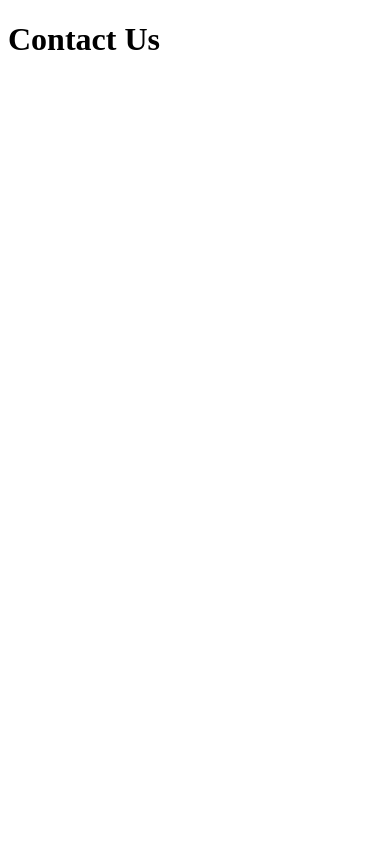
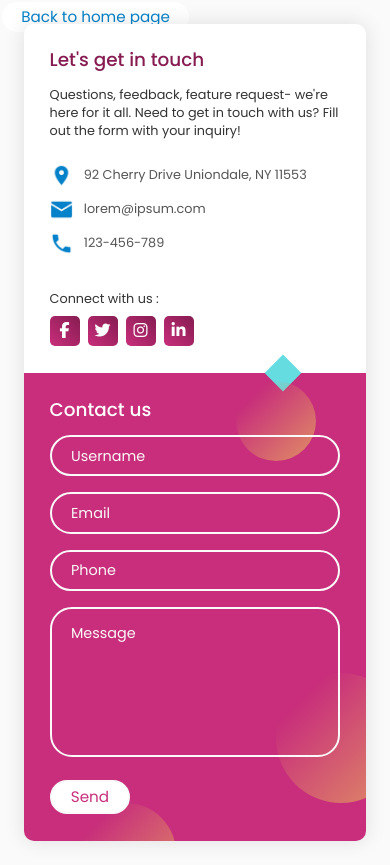
Before and after one commit to codertoday/handiworld.github.io, a Flask app: page /contactus in a window 390 px wide. Before the commit the page is almost empty. Before the commit the page ends 50 px from the top, so only its background shows below. Run offline with Flask 2, Linux system fonts and the light colour scheme; some libraries are stand-ins or nearby versions.

Commit message:
contactus done

```diff
--- a/website/static/styles/contactus.css
+++ b/website/static/styles/contactus.css
@@ -0,0 +1,417 @@
+@import url("https://fonts.googleapis.com/css2?family=Poppins:wght@100;200;300;400;500;600;700;800&display=swap");
+
+* {
+  margin: 0;
+  padding: 0;
+  box-sizing: border-box;
+}
+
+body,
+input,
+textarea {
+  font-family: "Poppins", sans-serif;
+}
+
+.container {
+  position: relative;
+  width: 100%;
+  min-height: 100vh;
+  padding: 2rem;
+  background-color: #fafafa;
+  overflow: hidden;
+  display: flex;
+  align-items: center;
+  justify-content: center;
+}
+
+.form {
+  width: 1100px;
+  max-width: 820px;
+  background-color: #fff;
+  border-radius: 10px;
+  box-shadow: 0 0 20px 1px rgba(0, 0, 0, 0.1);
+  z-index: 1000;
+  overflow: hidden;
+  display: grid;
+  grid-template-columns: repeat(2, 1fr);
+}
+
+.contact-form {
+  background-color: #c82e7b;
+  position: relative;
+}
+
+.circle {
+  border-radius: 50%;
+  background: linear-gradient(135deg, transparent 20%, #e08f64);
+  position: absolute;
+}
+
+.circle.one {
+  width: 130px;
+  height: 130px;
+  top: 300px;
+  right: -40px;
+}
+
+.circle.two {
+  width: 80px;
+  height: 80px;
+  top: 8px;
+  right: 50px;
+}
+.circle.three {
+    width: 100px;
+    height: 100px;
+    top: 430px;
+    right: 190px;
+  }
+
+.contact-form:before {
+  content: "";
+  position: absolute;
+  width: 26px;
+  height: 26px;
+  background-color: #64dce0;
+  transform: rotate(45deg);
+  top: 50px;
+  left: -13px;
+}
+
+form {
+  padding: 2.3rem 2.2rem;
+  z-index: 10;
+  overflow: hidden;
+  position: relative;
+}
+
+.title {
+  color: #fff;
+  font-weight: 500;
+  font-size: 1.5rem;
+  line-height: 1;
+  margin-bottom: 0.7rem;
+}
+
+.input-container {
+  position: relative;
+  margin: 1rem 0;
+}
+
+.input {
+  width: 100%;
+  outline: none;
+  border: 2px solid #fafafa;
+  background: none;
+  padding: 0.6rem 1.2rem;
+  color: #fff;
+  font-weight: 500;
+  font-size: 0.95rem;
+  letter-spacing: 0.5px;
+  border-radius: 25px;
+  transition: 0.3s;
+}
+
+textarea.input {
+  padding: 0.8rem 1.2rem;
+  min-height: 150px;
+  border-radius: 22px;
+  resize: none;
+  overflow-y: auto;
+}
+
+.input-container label {
+  position: absolute;
+  top: 50%;
+  left: 15px;
+  transform: translateY(-50%);
+  padding: 0 0.4rem;
+  color: #fafafa;
+  font-size: 0.9rem;
+  font-weight: 400;
+  pointer-events: none;
+  z-index: 1000;
+  transition: 0.5s;
+}
+
+.input-container.textarea label {
+  top: 1rem;
+  transform: translateY(0);
+}
+
+.btn {
+  padding: 0.6rem 1.3rem;
+  background-color: #fff;
+  border: 2px solid #fafafa;
+  font-size: 0.95rem;
+  color: #c82e7b;
+  line-height: 1;
+  border-radius: 25px;
+  outline: none;
+  cursor: pointer;
+  transition: 0.3s;
+  margin: 0;
+}
+
+.btn:hover {
+  background-color: transparent;
+  color: #fff;
+}
+
+.input-container span {
+  position: absolute;
+  top: 0;
+  left: 25px;
+  transform: translateY(-50%);
+  font-size: 0.8rem;
+  padding: 0 0.4rem;
+  color: transparent;
+  pointer-events: none;
+  z-index: 500;
+}
+
+.input-container span:before,
+.input-container span:after {
+  content: "";
+  position: absolute;
+  width: 10%;
+  opacity: 0;
+  transition: 0.3s;
+  height: 5px;
+  background-color: #64dce0;
+  top: 50%;
+  transform: translateY(-50%);
+}
+
+.input-container span:before {
+  left: 50%;
+}
+
+.input-container span:after {
+  right: 50%;
+}
+
+.input-container.focus label {
+  top: 0;
+  transform: translateY(-50%);
+  left: 25px;
+  font-size: 0.8rem;
+}
+
+.input-container.focus span:before,
+.input-container.focus span:after {
+  width: 50%;
+  opacity: 1;
+}
+
+.contact-info {
+  padding: 2.3rem 2.2rem;
+  position: relative;
+}
+
+.contact-info .title {
+  color: #861c51;
+}
+
+.text {
+  color: #333;
+  margin: 1.5rem 0 2rem 0;
+}
+
+.information {
+  display: flex;
+  color: #555;
+  margin: 0.7rem 0;
+  align-items: center;
+  font-size: 0.95rem;
+}
+
+.icon {
+  width: 28px;
+  margin-right: 0.7rem;
+}
+
+.social-media {
+  padding: 2rem 0 0 0;
+}
+
+.social-media p {
+  color: #333;
+}
+
+.social-icons {
+  display: flex;
+  margin-top: 0.5rem;
+}
+
+.social-icons a {
+  width: 35px;
+  height: 35px;
+  border-radius: 5px;
+  background: linear-gradient(45deg, #c82e7b, #861c51);
+  color: #fff;
+  text-align: center;
+  line-height: 35px;
+  margin-right: 0.5rem;
+  transition: 0.3s;
+}
+
+.social-icons a:hover {
+  transform: scale(1.05);
+}
+
+.contact-info:before {
+  content: "";
+  position: absolute;
+  width: 110px;
+  height: 100px;
+  border: 22px solid #d5488f;
+  border-radius: 50%;
+  bottom: -77px;
+  right: 50px;
+  opacity: 0.3;
+}
+
+.big-circle {
+  position: absolute;
+  width: 500px;
+  height: 500px;
+  border-radius: 50%;
+  /* background: linear-gradient(180deg, rgba(75, 196, 144, 0.84) 0%, #c736ad 100%); */
+  background: -webkit-linear-gradient(to right,#833AB4, #c82e7b,  #fcb045);
+  background: linear-gradient(to right, #833AB4, #c82e7b, #fcb045);
+  bottom: 50%;
+  right: 50%;
+  transform: translate(-40%, 38%);
+}
+
+.big-circle:after {
+  content: "";
+  position: absolute;
+  width: 360px;
+  height: 360px;
+  background-color: #fafafa;
+  border-radius: 50%;
+  top: calc(50% - 180px);
+  left: calc(50% - 180px);
+}
+
+.square {
+  position: absolute;
+  height: 400px;
+  top: 50%;
+  left: 50%;
+  transform: translate(181%, 11%);
+  opacity: 0.2;
+}
+
+@media (max-width: 850px) {
+  .form {
+    grid-template-columns: 1fr;
+  }
+
+  .contact-info:before {
+    bottom: initial;
+    top: -75px;
+    right: 65px;
+    transform: scale(0.95);
+  }
+
+  .contact-form:before {
+    top: -13px;
+    left: initial;
+    right: 70px;
+  }
+
+  .square {
+    transform: translate(140%, 43%);
+    height: 350px;
+  }
+
+  .big-circle {
+    bottom: 75%;
+    transform: scale(0.9) translate(-40%, 30%);
+    right: 50%;
+  }
+
+  .text {
+    margin: 1rem 0 1.5rem 0;
+  }
+
+  .social-media {
+    padding: 1.5rem 0 0 0;
+  }
+}
+
+@media (max-width: 480px) {
+  .container {
+    padding: 1.5rem;
+  }
+
+  .contact-info:before {
+    display: none;
+  }
+
+  .square,
+  .big-circle {
+    display: none;
+  }
+
+  form,
+  .contact-info {
+    padding: 1.7rem 1.6rem;
+  }
+
+  .text,
+  .information,
+  .social-media p {
+    font-size: 0.8rem;
+  }
+
+  .title {
+    font-size: 1.15rem;
+  }
+
+  .social-icons a {
+    width: 30px;
+    height: 30px;
+    line-height: 30px;
+  }
+
+  .icon {
+    width: 23px;
+  }
+
+  .input {
+    padding: 0.45rem 1.2rem;
+  }
+
+  .btn {
+    padding: 0.45rem 1.2rem;
+  }
+}
+
+.Hbtn {
+  position: absolute;
+  left: 0;
+  top: 0;
+
+  font-size: 30px;
+  padding: 0.45rem 1.2rem;
+  background-color: rgb(255, 255, 255);
+  border: 2px solid #fafafa;
+  font-size: 0.95rem;
+  color: #0582C9;
+  line-height: 1;
+  border-radius: 25px;
+  outline: none;
+  cursor: pointer;
+  transition: 0.3s;
+  margin: 0;
+  text-decoration: none;
+}
+.Hbtn:hover {
+  background-color: rgb(157, 227, 240);
+  color: black;
+  text-decoration: none;
+}
--- a/website/static/styles/homeimg.css
+++ b/website/static/styles/homeimg.css
@@ -4,7 +4,7 @@
 
   body {
     margin: 0;
-    background: linear-gradient(180deg, rgba(176, 231, 246, 0.84) 0%, #c6eaff 100%);
+    background: linear-gradient(180deg, rgb(0, 0, 0) 100%, #130f40 100%);
     height: 100vh;
   }
 
--- a/website/templates/contactus.html
+++ b/website/templates/contactus.html
@@ -2,7 +2,7 @@
 <!--[if lt IE 7]>      <html class="no-js lt-ie9 lt-ie8 lt-ie7"> <![endif]-->
 <!--[if IE 7]>         <html class="no-js lt-ie9 lt-ie8"> <![endif]-->
 <!--[if IE 8]>         <html class="no-js lt-ie9"> <![endif]-->
-<!--[if gt IE 8]>      <html class="no-js"> <!--<![endif]-->
+<!--[if gt IE 8]>      <html class="no-js"> <<![endif]-->
 <html>
     <head>
         <meta charset="utf-8">
@@ -10,13 +10,98 @@
         <title>Contact Us</title>
         <meta name="description" content="">
         <meta name="viewport" content="width=device-width, initial-scale=1">
-        <link rel="stylesheet" href="/website/static/styles/contactus.css">
+        <!-- <link rel="stylesheet" href="/website/static\styles/contactus.css"> -->
+        <script
+         src="https://kit.fontawesome.com/64d58efce2.js"
+        crossorigin="anonymous"
+        ></script>
+        <link rel="stylesheet" href="{{ url_for('static',filename='styles/contactus.css') }}" />
+
     </head>
     <body>
         <!--[if lt IE 7]>
             <p class="browsehappy">You are using an <strong>outdated</strong> browser. Please <a href="#">upgrade your browser</a> to improve your experience.</p>
         <![endif]-->
-        <h1>Contact Us</h1>
+
+        <div class="container">
+            <span class="big-circle"></span>
+            <img src="img/shape.png" class="square" alt="" />
+            <div class="form">
+              <div class="contact-info">
+                <h3 class="title">Let's get in touch</h3>
+                <p class="text">
+                  Questions, feedback, feature request- we're here for it all.
+                  Need to get in touch with us? Fill out the form with your inquiry!
+                </p>
+
+                <div class="info">
+                  <div class="information">
+                    <img src="location.png" class="icon" alt="" />
+                    <p>92 Cherry Drive Uniondale, NY 11553</p>
+                  </div>
+                  <div class="information">
+                    <img src="email.png" class="icon" alt="" />
+                    <p>lorem@ipsum.com</p>
+                  </div>
+                  <div class="information">
+                    <img src="call.png" class="icon" alt="" />
+                    <p>123-456-789</p>
+                  </div>
+                </div>
+
+                <div class="social-media">
+                  <p>Connect with us :</p>
+                  <div class="social-icons">
+                    <a href="#">
+                      <i class="fab fa-facebook-f"></i>
+                    </a>
+                    <a href="#">
+                      <i class="fab fa-twitter"></i>
+                    </a>
+                    <a href="#">
+                      <i class="fab fa-instagram"></i>
+                    </a>
+                    <a href="#">
+                      <i class="fab fa-linkedin-in"></i>
+                    </a>
+                  </div>
+                </div>
+              </div>
+
+              <div class="contact-form">
+                <span class="circle one"></span>
+                <span class="circle two"></span>
+                <span class="circle three"></span>
+
+                <form action="index.html" autocomplete="off">
+                  <h3 class="title">Contact us</h3>
+                  <div class="input-container">
+                    <input type="text" name="name" class="input" />
+                    <label for="">Username</label>
+                    <span>Username</span>
+                  </div>
+                  <div class="input-container">
+                    <input type="email" name="email" class="input" />
+                    <label for="">Email</label>
+                    <span>Email</span>
+                  </div>
+                  <div class="input-container">
+                    <input type="tel" name="phone" class="input" />
+                    <label for="">Phone</label>
+                    <span>Phone</span>
+                  </div>
+                  <div class="input-container textarea">
+                    <textarea name="message" class="input"></textarea>
+                    <label for="">Message</label>
+                    <span>Message</span>
+                  </div>
+                  <input type="submit" value="Send" class="btn" />
+                </form>
+              </div>
+            </div>
+            <!-- <input  href="home.html"  type="" value="Back to home page" class="Hbtn" /> -->
+            <a  class="Hbtn" href="newhome.html">Back to home page</a>
+          </div>
 
         <script src="" async defer></script>
     </body>
```
Also changed, not shown: website/static/styles/call.png (added), website/static/styles/email.png (added), website/static/styles/location.png (added).
